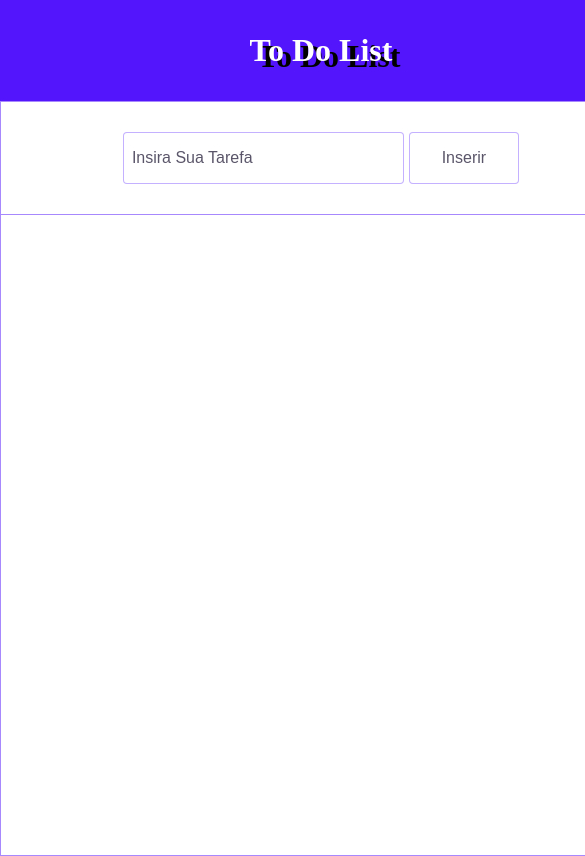
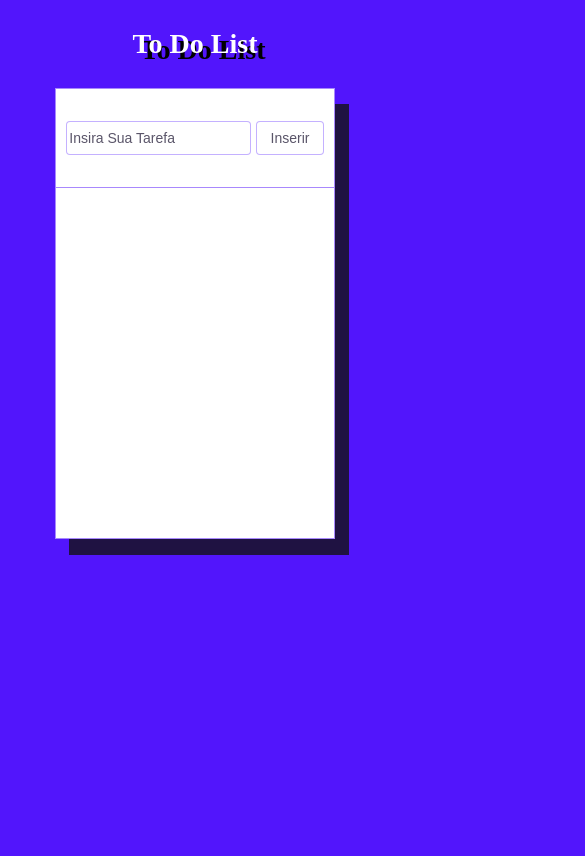
Before and after one commit to leorsousa05/react-todo-list, a React (Create React App) app: page / in a window 390 px wide. Shown: the top 856 px of the page, 585 px wide, since content can reach past the window. Built offline with nearby package versions, Linux system fonts and the light colour scheme; a web font is replaced by a local one.

Commit message:
Responsividade
Ajuste de tela para dispositivos móveis, To-do List.

```diff
--- a/public/index.html
+++ b/public/index.html
@@ -3,7 +3,7 @@
   <head>
     <meta charset="utf-8" />
     <link rel="icon" href="%PUBLIC_URL%/favicon.ico" />
-    <meta name="viewport" content="width=device-width, initial-scale=1" />
+    <meta name="viewport" content="width=device-width, user-scalable=yes, initial-scale=1.0, maximum-scale=10, minimum-scale=1.0">
     <meta name="theme-color" content="#000000" />
     <meta
       name="description"
--- a/src/components/AllTodos/AllTodos.css
+++ b/src/components/AllTodos/AllTodos.css
@@ -12,6 +12,7 @@
 }
 
 #todo-list-container {
+    width: 30rem;
     box-shadow: 14px 16px 0 #121212ca;
 }
 
@@ -19,7 +20,8 @@
     overflow-y: scroll;
     scrollbar-width: auto;
     scrollbar-color: #b8b8b8 #ffffff;
-    height: 40rem;
+    height: 30rem;
+    max-width: 50rem;
     border: 1px solid #5315fc81;
     background-color: white;
 }
@@ -93,3 +95,35 @@ s {
     font-family: sans-serif;
     padding: 0 6px;
 }
+
+@media screen and (max-width: 540px) {
+    html {
+        font-size: 14px;
+    }
+
+    #todo-list-container {
+        width: 20rem;
+    }
+
+    #todo-list {
+        height: 25rem;
+    }
+
+    .todo-item {
+        padding-right: 0;
+    }
+
+    .button-group {
+        display: flex;
+        flex-direction: column-reverse;
+    }
+
+    .button-group button {
+        margin: .2rem;
+        font-size: 10px;
+    }
+
+    .button-group p {
+        display: none;
+    }
+}
--- a/src/components/TodoList/TodoList.css
+++ b/src/components/TodoList/TodoList.css
@@ -1,6 +1,5 @@
 #todolist-inputs {
     width: auto;
-    min-width: 40rem;
     height: 7rem;
     background-color: white;
     display: grid;
@@ -30,3 +29,18 @@
 #todo-container input::placeholder {
     color: #39334ad4;
 }
+
+@media screen and (max-width: 540px) {
+    #todo-container {
+        display: flex;
+        flex-direction: row;
+    }
+
+    #todo-container input[type=text] {
+        padding: .6rem 0 .6rem .2rem;
+    }
+
+    #todo-container button {
+        padding: .6rem 1rem;
+    }
+}
--- a/src/index.css
+++ b/src/index.css
@@ -9,3 +9,10 @@ body {
   height: 100vh;
   background-color: #5215fc;
 }
+
+@media screen and (max-width: 540px) {
+  body {
+    place-items: unset;
+    justify-content: center;
+  }
+}
```
